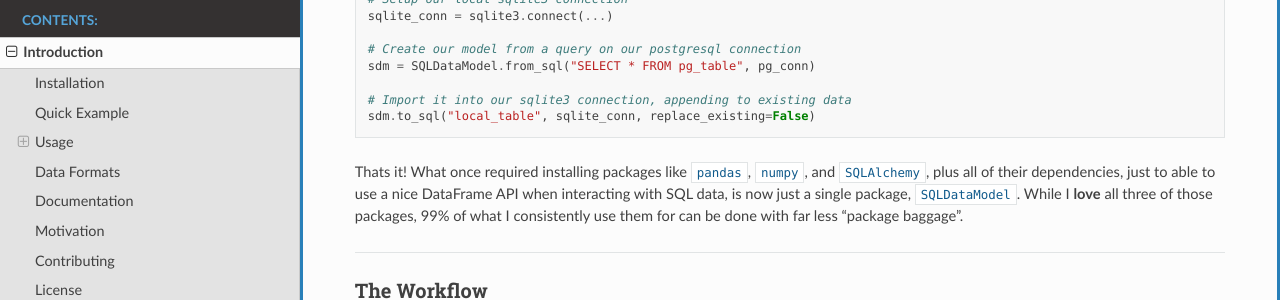
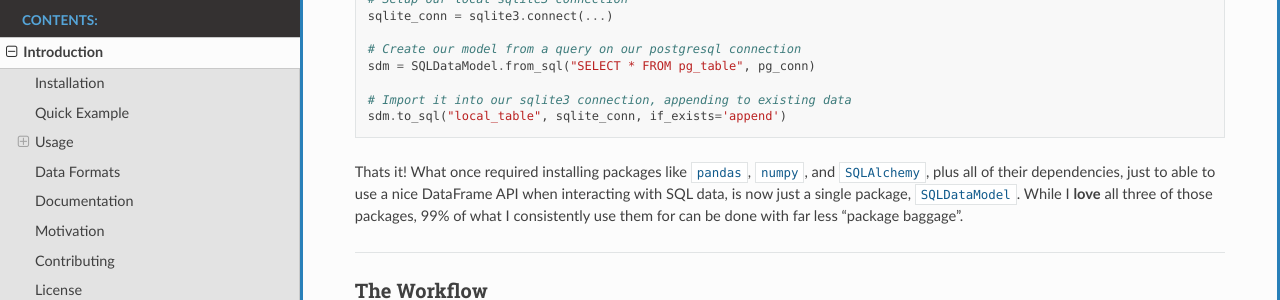
Before and after one commit to AnteT/SQLDataModel, a Sphinx documentation site: the page built from docs/source/introduction.md, in a window 1280 px wide and 900 px high, scrolled down 9769 px. Shown: the part 151-451 px from the top of the window. Built offline with Sphinx 7.4.7 and the Read the Docs theme 2.0.0, drawn with Linux system fonts in a browser that asks for light colours.

Commit message:
updated introduction.md example to also reflect v0.3.* changes with to_sql method

````diff
--- a/docs/source/introduction.md
+++ b/docs/source/introduction.md
@@ -426,7 +426,7 @@ sqlite_conn = sqlite3.connect(...)
 sdm = SQLDataModel.from_sql("SELECT * FROM pg_table", pg_conn)
 
 # Import it into our sqlite3 connection, appending to existing data
-sdm.to_sql("local_table", sqlite_conn, replace_existing=False)
+sdm.to_sql("local_table", sqlite_conn, if_exists='append')
 ```
 Thats it! What once required installing packages like `pandas`, `numpy`, and `SQLAlchemy`, plus all of their dependencies, just to able to use a nice DataFrame API when interacting with SQL data, is now just a single package, `SQLDataModel`. While I **love** all three of those packages, 99% of what I consistently use them for can be done with far less "package baggage".
 
````
